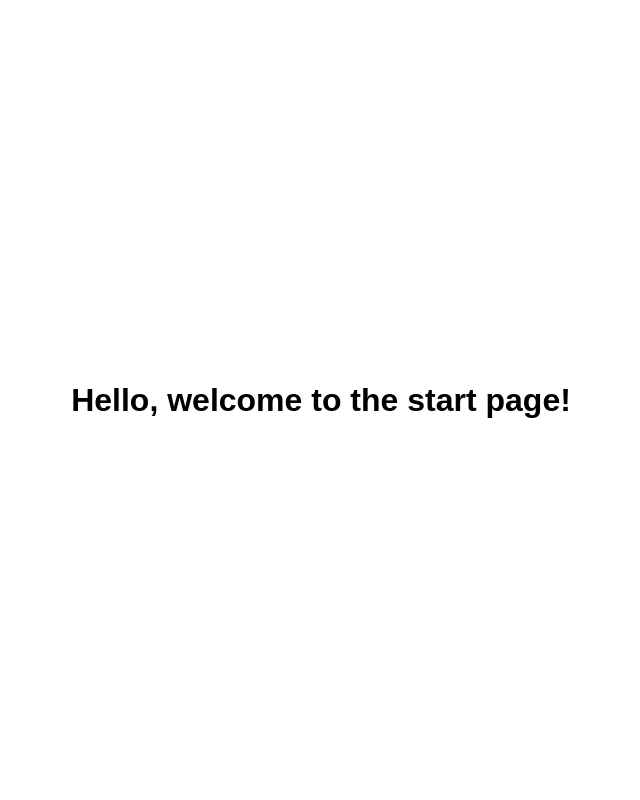
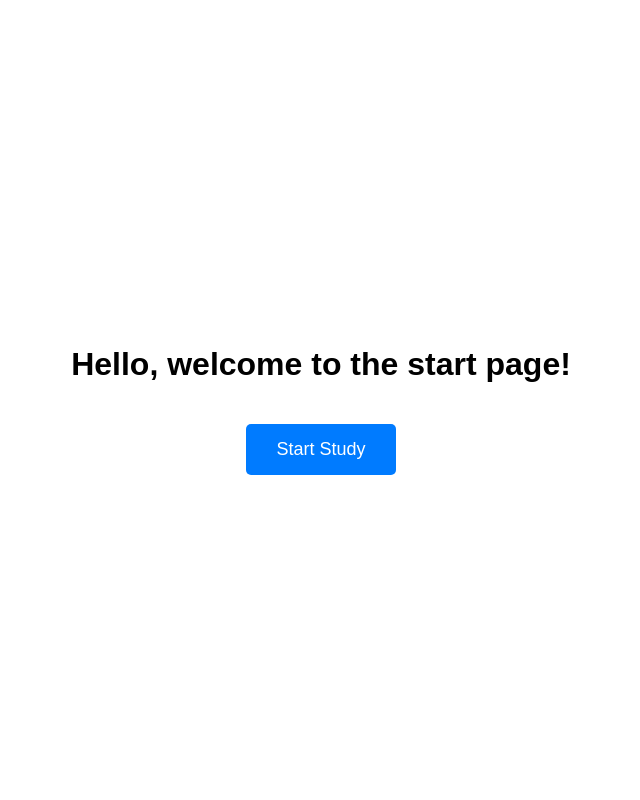
Before and after one commit to taubsity/datadings, a Flask app: page / in a window 1280 px wide. Shown: the whole page, without its empty margins (319-959 px from the left). Run offline with Flask 3, Linux system fonts and the light colour scheme.

Commit message:
Add study route and enhance start page with navigation button

```diff
--- a/app.py
+++ b/app.py
@@ -45,6 +45,11 @@ def index():
     return render_template("start.html")
 
 
+@app.route("/study")
+def study():
+    return render_template("index.html")
+
+
 @app.route("/data")
 def get_data():
     data = load_data()
--- a/templates/start.html
+++ b/templates/start.html
@@ -7,15 +7,34 @@
     <style>
         body {
             display: flex;
+            flex-direction: column;
             justify-content: center;
             align-items: center;
             height: 100vh;
             margin: 0;
             font-family: Arial, sans-serif;
         }
+        .start-button {
+            margin-top: 20px;
+            padding: 15px 30px;
+            font-size: 18px;
+            background-color: #007bff;
+            color: white;
+            border: none;
+            border-radius: 5px;
+            cursor: pointer;
+            text-decoration: none;
+            display: inline-block;
+        }
+        .start-button:hover {
+            background-color: #0056b3;
+            color: white;
+            text-decoration: none;
+        }
     </style>
 </head>
 <body>
     <h1>Hello, welcome to the start page!</h1>
+    <a href="/study" class="start-button">Start Study</a>
 </body>
 </html>
```
